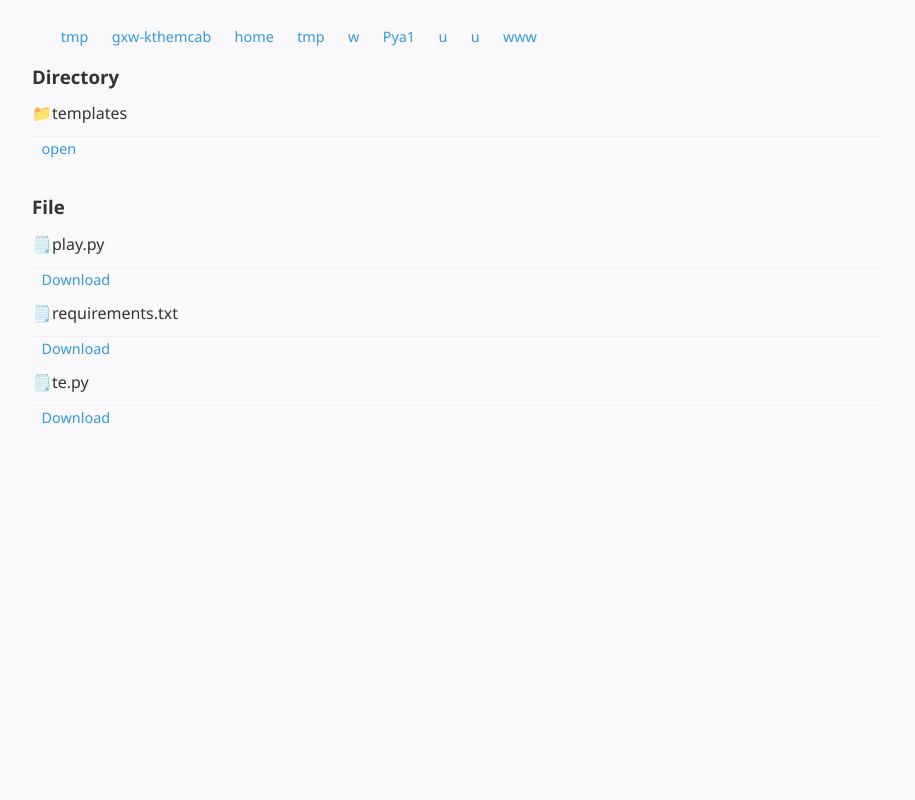
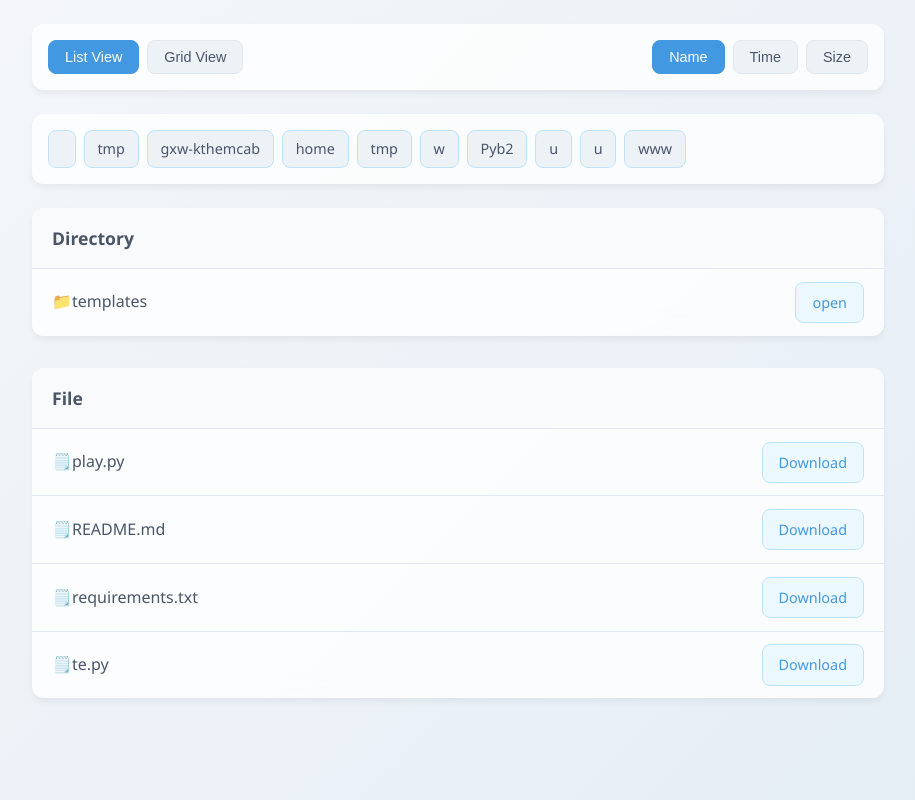
Before and after one commit to ussefT/file_stream, a FastAPI app: page / in a window 1280 px wide. Shown: the whole page, without its empty margins (182-1097 px from the left). Run offline with FastAPI, Linux system fonts and the light colour scheme.

Commit message:
doc :note:

```diff
--- a/templates/index.html
+++ b/templates/index.html
@@ -14,8 +14,8 @@
 
         body {
             font-family: 'Segoe UI', system-ui, -apple-system, BlinkMacSystemFont, sans-serif;
-      background-color: #f9f9fb;
-      color: #333;
+            background: linear-gradient(135deg, #f5f7fa 0%, #e4edf5 100%);
+            color: #4a5568;
             line-height: 1.6;
             padding: 1.5rem;
             max-width: 900px;
@@ -26,78 +26,233 @@
             font-weight: 500;
             font-size: 1.6rem;
             margin-bottom: 1.5rem;
-      color: #2c3e50;
-      border-bottom: 1px solid #eaeaea;
+            color: #2d3748;
             padding-bottom: 0.5rem;
+            background: rgba(255, 255, 255, 0.8);
+            border-radius: 12px;
+            padding: 1rem 1.5rem;
+            box-shadow: 0 4px 6px rgba(0, 0, 0, 0.05);
+            backdrop-filter: blur(10px);
+        }
+
+        .controls {
+            display: flex;
+            justify-content: space-between;
+            align-items: center;
+            gap: 1rem;
+            margin-bottom: 1.5rem;
+            padding: 1rem;
+            background: rgba(255, 255, 255, 0.8);
+            border-radius: 12px;
+            box-shadow: 0 4px 6px rgba(0, 0, 0, 0.05);
+        }
+
+        .view-controls {
+            display: flex;
+            gap: 0.5rem;
+        }
+
+        .sort-controls {
+            display: flex;
+            gap: 0.5rem;
+        }
+
+        .control-btn {
+            color: #4a5568;
+            text-decoration: none;
+            padding: 0.5rem 1rem;
+            border-radius: 8px;
+            background: #edf2f7;
+            transition: all 0.3s ease;
+            font-size: 0.9rem;
+            border: 1px solid #e2e8f0;
+            cursor: pointer;
+        }
+
+        .control-btn:hover {
+            background: #cbd5e0;
+        }
+
+        .control-btn.active {
+            background: #4299e1;
+            color: white;
+            border-color: #4299e1;
+        }
+
+        nav {
+            display: flex;
+            flex-wrap: wrap;
+            gap: 0.5rem;
+            margin-bottom: 1.5rem;
+            padding: 1rem;
+            background: rgba(255, 255, 255, 0.8);
+            border-radius: 12px;
+            box-shadow: 0 4px 6px rgba(0, 0, 0, 0.05);
+        }
+
+        nav a {
+            color: #4a5568;
+            text-decoration: none;
+            padding: 0.4rem 0.8rem;
+            border-radius: 8px;
+            background: #edf2f7;
+            transition: all 0.3s ease;
+            font-size: 0.9rem;
+        }
+
+        nav a:hover {
+            background: #cbd5e0;
+            transform: translateY(-2px);
+            box-shadow: 0 2px 4px rgba(0, 0, 0, 0.1);
         }
 
         ul {
             margin-bottom: 2rem;
             list-style: none;
+            background: rgba(255, 255, 255, 0.8);
+            border-radius: 12px;
+            overflow: hidden;
+            box-shadow: 0 4px 6px rgba(0, 0, 0, 0.05);
+            backdrop-filter: blur(10px);
         }
 
-    ul::before {
-      content: attr(data-label);
-      display: block;
+        ul h3 {
+            padding: 1rem 1.25rem;
+            background: #f8fafc;
+            color: #4a5568;
+            font-size: 1.1rem;
             font-weight: 600;
-      margin-bottom: 0.75rem;
-      color: #555;
-      font-size: 1.1rem;
+            border-bottom: 1px solid #e2e8f0;
         }
-
-
 
         li {
             display: flex;
             justify-content: space-between;
             align-items: center;
-      padding: 0.6rem 0;
-      border-bottom: 1px solid #eee;
+            padding: 0.8rem 1.25rem;
+            border-bottom: 1px solid #e2e8f0;
+            transition: background-color 0.3s ease;
+        }
+
+        li:hover {
+            background-color: #f8fafc;
         }
 
         li:last-child {
             border-bottom: none;
         }
 
+        /* Grid View Styles */
+        .grid-view {
+            display: grid;
+            grid-template-columns: repeat(auto-fill, minmax(150px, 1fr));
+            gap: 1rem;
+            padding: 1rem;
+        }
 
+        .grid-item {
+            display: flex;
+            flex-direction: column;
+            align-items: center;
+            text-align: center;
+            padding: 1rem;
+            background: #f8fafc;
+            border-radius: 8px;
+            border: 1px solid #e2e8f0;
+            transition: all 0.3s ease;
+        }
+
+        .grid-item:hover {
+            transform: translateY(-3px);
+            box-shadow: 0 4px 8px rgba(0,0,0,0.1);
+        }
+
+        .grid-icon {
+            font-size: 2rem;
+            margin-bottom: 0.5rem;
+        }
+
+        .grid-name {
+            font-size: 0.85rem;
+            word-break: break-word;
+        }
+
+        .grid-actions {
+            margin-top: 0.5rem;
+        }
 
         a {
-      color: #3498db;
+            color: #4299e1;
             text-decoration: none;
             font-size: 0.9rem;
-      padding: 0.25rem 0.6rem;
-      border-radius: 4px;
-      transition: background-color 0.2s, color 0.2s;
+            padding: 0.5rem 1rem;
+            border-radius: 8px;
+            background: #ebf8ff;
+            transition: all 0.3s ease;
+            font-weight: 500;
+            border: 1px solid #bee3f8;
         }
 
         a:hover {
-      background-color: #e1f0fa;
-      color: #1a73e8;
+            background: #4299e1;
+            color: white;
+            transform: translateY(-2px);
+            box-shadow: 0 4px 6px rgba(66, 153, 225, 0.3);
         }
 
         @media (max-width: 600px) {
+            .controls {
+                flex-direction: column;
+                align-items: stretch;
+            }
+
+            .view-controls, .sort-controls {
+                justify-content: center;
+            }
+
             body {
                 padding: 1rem;
             }
 
             h1 {
                 font-size: 1.3rem;
+                padding: 0.8rem 1rem;
+            }
+
+            nav {
+                padding: 0.8rem;
             }
 
             li {
                 flex-direction: column;
                 align-items: flex-start;
+                gap: 0.75rem;
             }
 
             a {
-        margin-top: 0.4rem;
+                width: 100%;
+                text-align: center;
             }
         }
     </style>
     {%endblock%}
 </head>
 <body>
+  <div class="controls">
+        <div class="view-controls">
+            <button class="control-btn active" id="list-view-btn">List View</button>
+            <button class="control-btn" id="grid-view-btn">Grid View</button>
+        </div>
+        <div class="sort-controls">
+            <button class="control-btn active" id="sort-name">Name</button>
+            <button class="control-btn" id="sort-time">Time</button>
+            <button class="control-btn" id="sort-size">Size</button>
+        </div>
+    </div>
+
   {%block body%}
+
+  <nav>
 
   {%if path%}
       {%set path_=path.split('/')%}
@@ -108,27 +263,39 @@
           {%endfor%}
 
   {%endif%}
-
+</nav>
   {%for key,value in files.items()%}
       {% if key=='file' and value%}
 
-              <ul>
+              <ul id="directory-list">
                 <h3>File</h3>
+
                   {%for file in value | sort%}
                   {% set fi=file.split('/')[-1:]|join('')%}
-                  <li>🗒️{{fi}}</li>
+
+                  <li>
+
+                    <span>🗒️{{fi}}</span>
                     <a href="/play?file={{file}}">Download</a>
+
+                  </li>
 
                   {%endfor%}
               </ul>
 
       {% elif key=='dir' and value%}
 
-              <ul>  <h3>Directory</h3>
+              <ul id="file-list">
+                <h3>Directory</h3>
               {%for dir in value | sort%}
                     {% set di=dir.split('/')[-1:]|join('')%}
-                  <li>📁{{di}}</li>
+                  <li>
+                  <span>
+                  📁{{di}}
+                  </span>
                   <a href="/dir?{{dir}}">open</a>
+                  </li>
+
                   {%endfor%}
               </ul>
 
@@ -138,7 +305,30 @@
 
 {%endblock body%}
 </body>
+
+<script src="https://code.jquery.com/jquery-3.7.1.min.js"></script>
+
 <script>
+// === Toggle List/Grid View ===
+$("#toggleView").click(function () {
+    $("#fileContainer").toggleClass("grid-view list-view");
+});
 
+// === Sorting ===
+$("#sortSelect").change(function () {
+    let type = $(this).val(); // name or date
+
+    let items = $(".item").get();
+
+    items.sort(function (a, b) {
+        if (type === "name") {
+            return $(a).data("name").localeCompare($(b).data("name"));
+        } else if (type === "date") {
+            return $(a).data("date") > $(b).data("date") ? -1 : 1;
+        }
+    });
+
+    $("#fileContainer").append(items);
+});
 </script>
 </html>
```
Also changed, not shown: play.py (+9 -2 lines), README.md (added). Lines whose indentation alone changed are shown as unchanged.
